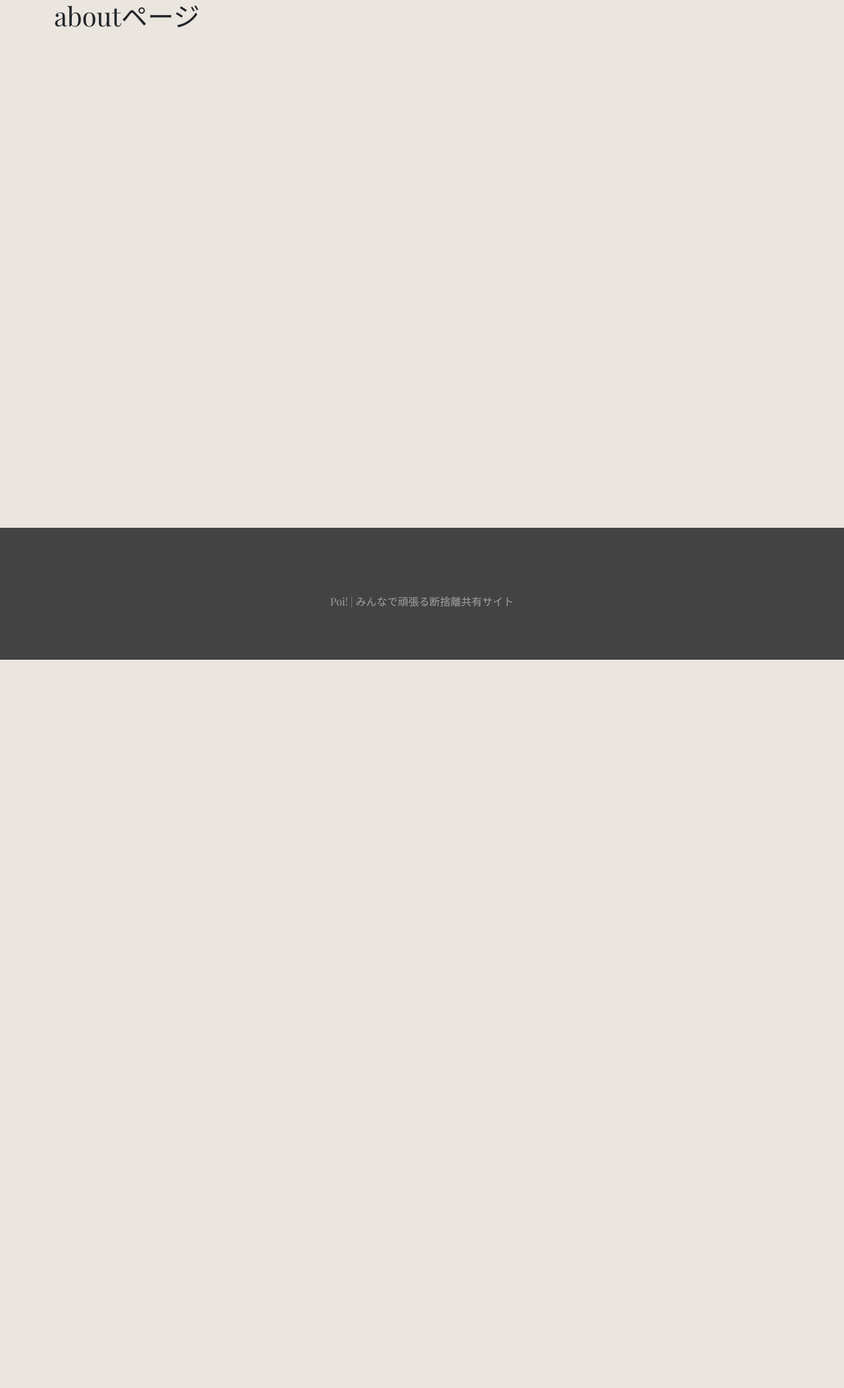
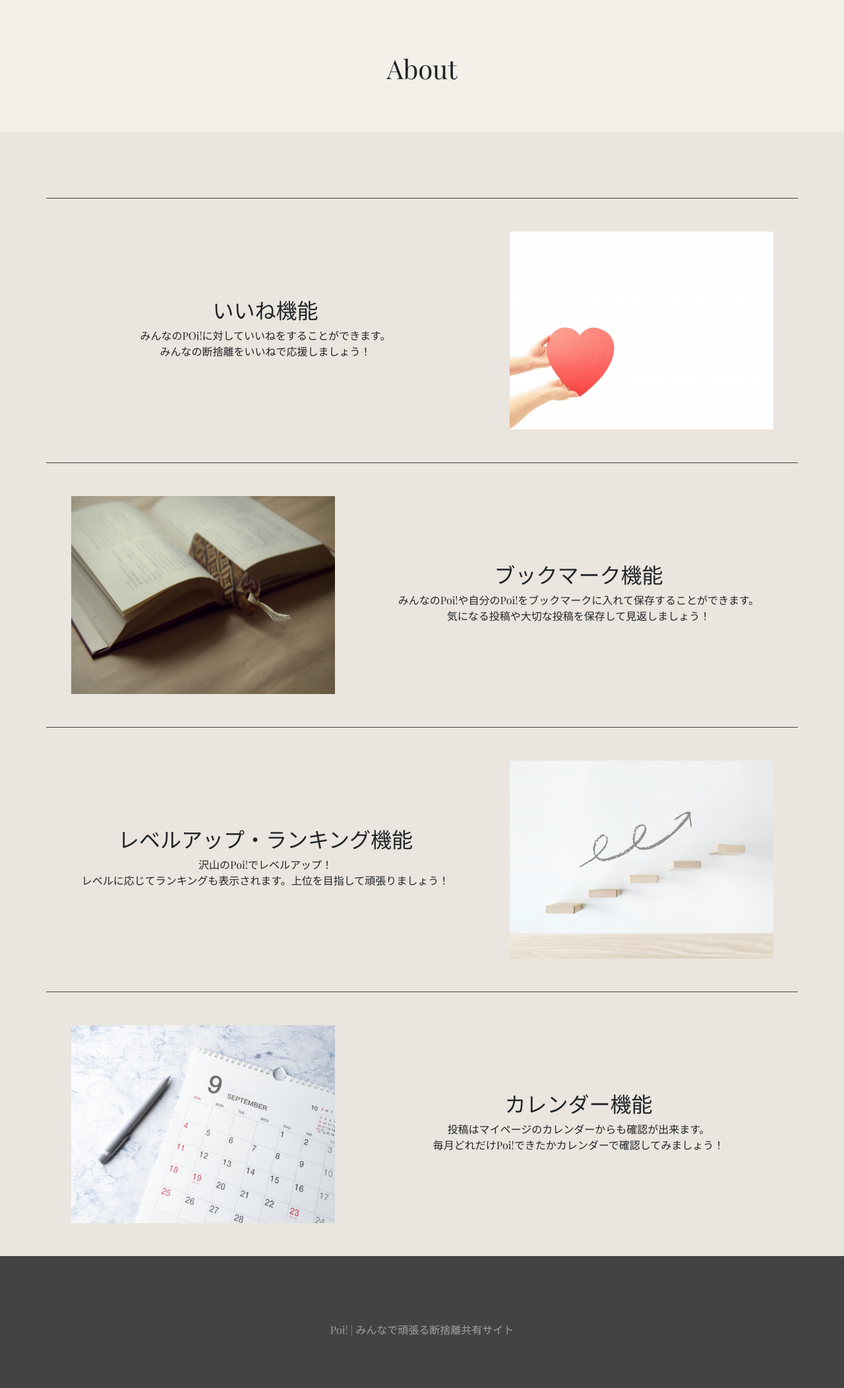
Before and after one commit to marika441/Poi, a Rails app: page /homes/about in a window 1280 px wide. Shown: the part 116-2220 px from the top of the page at 66% size. Before the commit the page ends 1116 px from the top, so only its background shows below. Run offline with Rails 7, Linux system fonts and the light colour scheme; style sheets or scripts are compiled from the project's sources; parts of the project's set-up code (start-up, migrations or seed data) failed here and were passed over; some libraries are stand-ins or nearby versions.

Commit message:
[Fix]Aboutページのデザイン変更

```diff
--- a/app/assets/stylesheets/application.scss
+++ b/app/assets/stylesheets/application.scss
@@ -154,6 +154,26 @@ body {
   p {
     margin-top: 150px;
     margin-bottom: 2px;
+  }
+}
+
+// Aboutページ
+.about_title {
+  margin-bottom: 100px;
+  text-align: center;
+  height: 200px;
+  background: #f2f0e9;
+  h1{
+    padding-top: 80px;
+  }
+}
+.function_info {
+  padding-top: 50px;
+  padding-bottom: 50px;
+  text-align: center;
+  border-top:solid 1px #434343;
+  h2 {
+    margin-top: 100px;
   }
 }
 
--- a/app/views/homes/about.html.slim
+++ b/app/views/homes/about.html.slim
@@ -1,2 +1,44 @@
+.about_title
+  h1
+    | About
 .container
-  h1 aboutページ
+  .row.function_info
+    .col-md-7
+      h2
+        | いいね機能
+      p
+        | みんなのPOi!に対していいねをすることができます。
+        br
+        | みんなの断捨離をいいねで応援しましょう！
+    .col-md-5
+      = image_tag asset_path("like_btn.jpg"), size: "400x300"
+  .row.function_info
+    .col-md-7.order-md-2
+      h2
+        | ブックマーク機能
+      p
+        | みんなのPoi!や自分のPoi!をブックマークに入れて保存することができます。
+        br
+        |気になる投稿や大切な投稿を保存して見返しましょう！
+    .col-md-5.order-md-1
+      = image_tag asset_path("bookmark.jpg"), size: "400x300"
+  .row.function_info
+    .col-md-7
+      h2
+        | レベルアップ・ランキング機能
+      p
+        | 沢山のPoi!でレベルアップ！
+        br
+        | レベルに応じてランキングも表示されます。上位を目指して頑張りましょう！
+    .col-md-5
+      = image_tag asset_path("about_levelup.jpg"), size: "400x300"
+  .row.function_info
+    .col-md-7.order-md-2
+      h2
+        | カレンダー機能
+      p
+        | 投稿はマイページのカレンダーからも確認が出来ます。
+        br
+        | 毎月どれだけPoi!できたかカレンダーで確認してみましょう！
+    .col-md-5.order-md-1
+      = image_tag asset_path("calendar.jpg"), size: "400x300"
```
Also changed, not shown: app/assets/images/about_levelup.jpg (added), app/assets/images/bookmark.jpg (added), app/assets/images/calendar.jpg (added), app/assets/images/like_btn.jpg (added).
